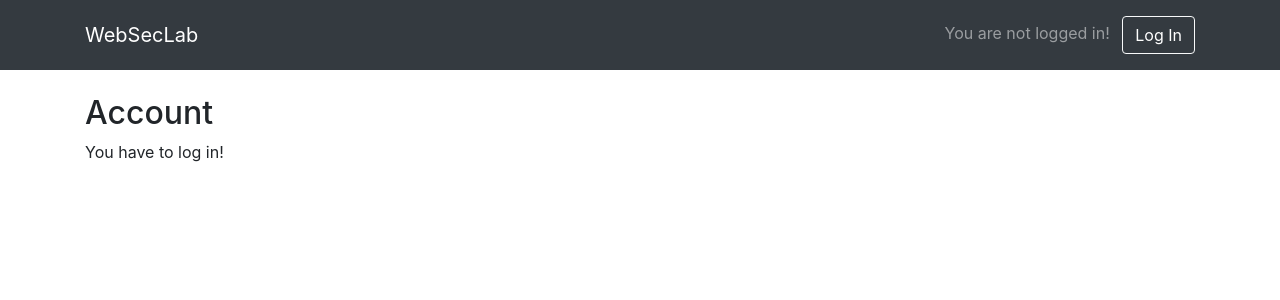
After one commit to Visco01/CSRF-Web-Security, a Python web app: template templates/account.j2 in a window 1280 px wide. The commit adds this page. Shown: the top 300 px of the page. Run offline with Jinja, Linux system fonts and the light colour scheme; the template is opened without the code that fills it, so the values that code supplies are empty.

Commit message:
Add account page

```diff
--- /dev/null
+++ b/templates/account.j2
@@ -0,0 +1,25 @@
+{% extends "base.j2" %}
+{% block title %}
+  Account
+{% endblock title %}
+{% block header %}
+  <h2>Account</h2>
+{% endblock header %}
+{% block content %}
+  {% if current_user %}
+    <div>
+      Username: "<strong>{{ current_user.username }}</strong>"
+      Email: "<strong>{{ current_user.email }}</strong>"
+    </div>
+    <form action="" method="post">
+        <input type="hidden" name="csrf_token" value="{{ csrf_token() }}">
+
+        <label for="email">Insert a new email:</label><br>
+        <input type="text" id="email" name="email" required><br>
+
+        <input type="submit" value="Submit">
+    </form>
+  {% else %}
+    <div>You have to log in!</div>
+  {% endif %}
+{% endblock content %}
--- a/templates/base.j2
+++ b/templates/base.j2
@@ -20,6 +20,7 @@
           {% if current_user %}
             Welcome, {{ current_user['username'] }}!
             <a href="{{ url_for("vulnerable.logout") }}" class="btn btn-outline-light ml-2">Log Out</a>
+            <a href="{{ url_for("vulnerable.account") }}" class="btn btn-outline-light ml-2">Account</a>
           {% else %}
             You are not logged in!
             <a href="{{ url_for("vulnerable.login") }}" class="btn btn-outline-light ml-2">Log In</a>
--- a/templates/index.j2
+++ b/templates/index.j2
@@ -7,9 +7,6 @@
 {% endblock header %}
 {% block content %}
   {% if current_user %}
-    <div>
-      Your secret is "<strong>{{ current_user.secret }}</strong>". Keep it secret!
-    </div>
     <h2>Submit Your Information</h2>
     <form action="{{ url_for("vulnerable.add_post") }}" method="post">
         <input type="hidden" name="csrf_token" value="{{ csrf_token() }}">
--- a/vulnerable/vulnerable.py
+++ b/vulnerable/vulnerable.py
@@ -30,6 +30,11 @@ def inject_user():
 @vulnerable_blueprint.route("/", host=VULNERABLE_DOMAIN)
 def index():
     return render_template("index.j2", posts=post_repository.posts)
+
+@vulnerable_blueprint.route("/account", host=VULNERABLE_DOMAIN)
+def account():
+    return render_template("account.j2")
+
 
 @vulnerable_blueprint.route("/post", methods=["POST"], host=VULNERABLE_DOMAIN)
 def add_post():
```
Also changed, not shown: vulnerable/user.py (+4 -4 lines).
